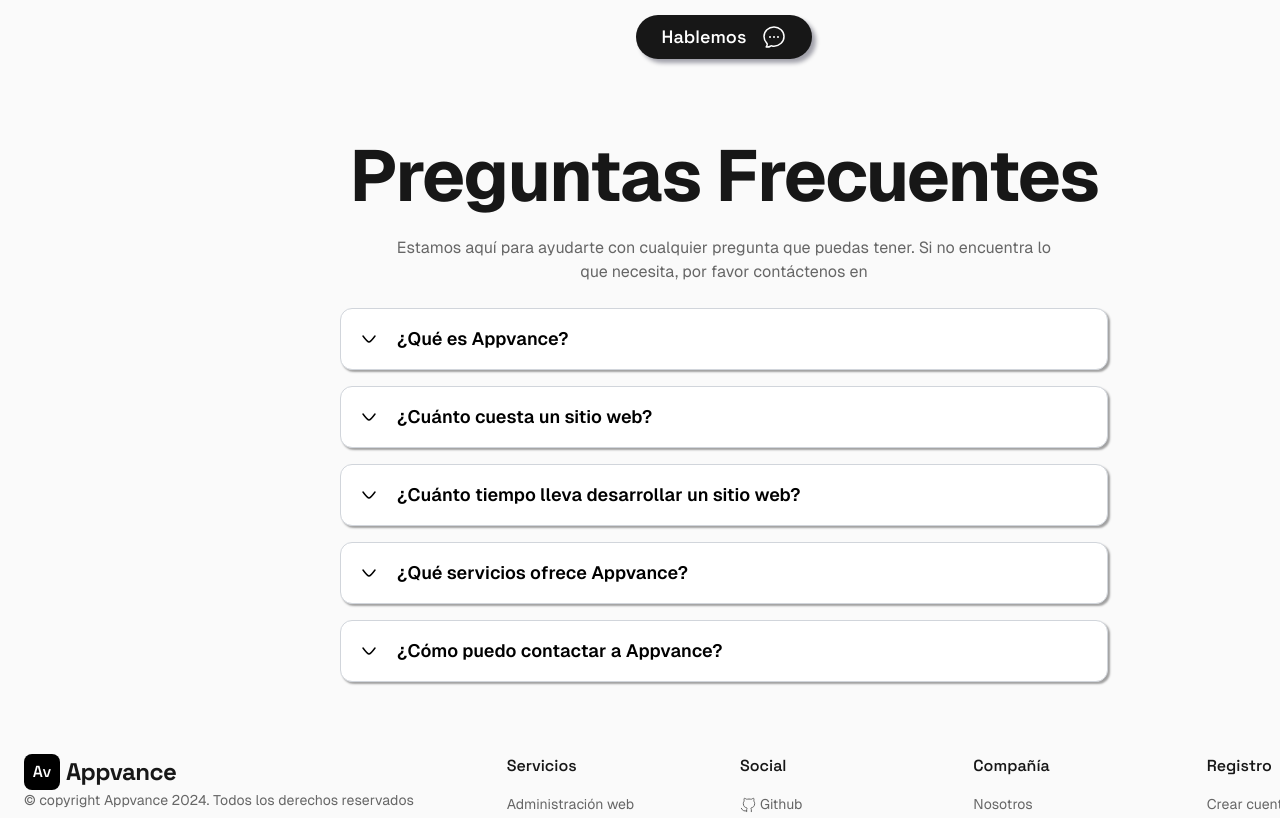
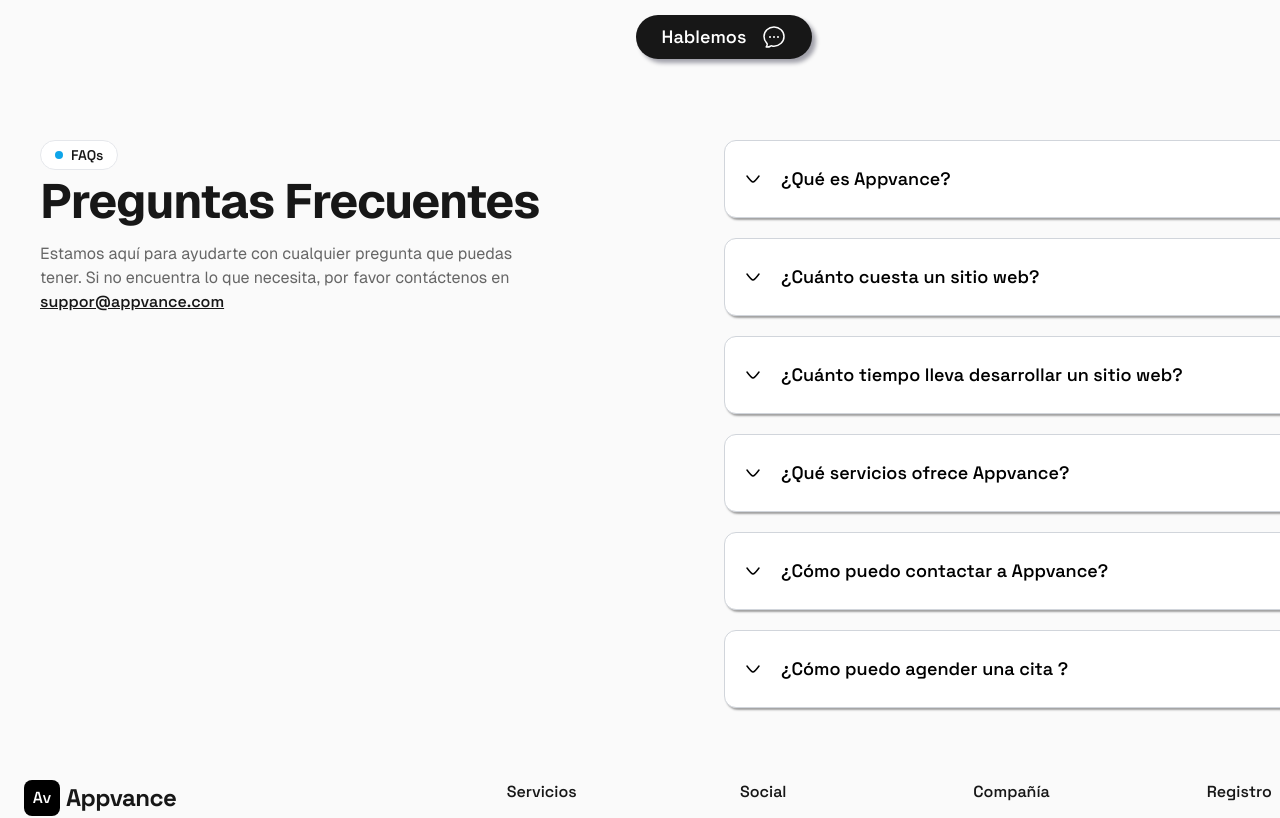
Before and after one commit to VictorManl/appvance, a Next.js app: page /home in a window 1280 px wide. Shown: the part 580-1398 px from the top of the page. Built offline with nearby package versions, Linux system fonts and the light colour scheme.

Commit message:
Mejorar el diseño del pie de página y logotipo, y actualizar la sección de Preguntas Frecuentes con nuevo formato y contenido

```diff
--- a/src/components/Footer/Footer.tsx
+++ b/src/components/Footer/Footer.tsx
@@ -182,7 +182,7 @@ export default function Footer() {
 					</ul>
 				</div>
 			</div>
-			<p className="inset-x-0 mt-14 bg-gradient-to-b from-neutral-200 to-neutral-300 bg-clip-text text-center text-5xl font-bold text-transparent md:text-9xl lg:text-[12rem] xl:text-[13rem]">
+			<p className="inset-x-0 mt-14 bg-gradient-to-b from-neutral-200 to-neutral-300 bg-clip-text text-center font-space-grotesk text-5xl font-bold tracking-wide text-transparent md:text-9xl lg:text-[12rem] xl:text-[13rem]">
 				Appvance
 			</p>
 		</footer>
--- a/src/components/Header/Logotipo.tsx
+++ b/src/components/Header/Logotipo.tsx
@@ -9,7 +9,7 @@ export default function Logotipo() {
 			<p className="flex size-9 items-center justify-center rounded-lg bg-black font-semibold text-white">
 				Av
 			</p>
-			<span className="text-foreground text-2xl font-bold tracking-tight">
+			<span className="text-2xl font-bold tracking-tight text-foreground">
 				Appvance
 			</span>
 		</Link>
--- a/src/modules/core/Sections/FAQSection.tsx
+++ b/src/modules/core/Sections/FAQSection.tsx
@@ -12,26 +12,38 @@ export default function FAQSection() {
 		setActiveIndex(activeIndex === index ? null : index)
 	}
 	return (
-		<section className="mx-auto w-full max-w-4xl p-4">
-			<h2 className="mb-4 text-center text-7xl font-bold tracking-tight text-foreground">
-				Preguntas Frecuentes
-			</h2>
-			<p className="mx-auto my-6 max-w-2xl text-center text-base">
-				Estamos aquí para ayudarte con cualquier pregunta que puedas tener. Si
-				no encuentra lo que necesita, por favor contáctenos en
-			</p>
-			<div className="mx-auto w-full max-w-3xl space-y-4">
+		<section className="relative mx-auto flex h-fit w-full flex-col p-4 lg:flex-row">
+			<div className="sticky left-0 top-20 h-fit w-full flex-1">
+				<p className="border-border mb-2 inline-flex w-fit items-center gap-2 rounded-full border bg-white px-3.5 py-1 font-space-grotesk text-sm font-semibold text-foreground">
+					<span className="block size-2 rounded-full bg-sky-500"></span>
+					FAQs
+				</p>
+				<h2 className="mb-4 text-start text-5xl font-bold tracking-tight text-foreground">
+					Preguntas Frecuentes
+				</h2>
+				<p className="my-4 max-w-lg text-start text-base">
+					Estamos aquí para ayudarte con cualquier pregunta que puedas tener. Si
+					no encuentra lo que necesita, por favor contáctenos en <br />
+					<a
+						href="mailto:victormel2003@gmail.com"
+						className="font-space-grotesk font-semibold text-foreground underline"
+					>
+						suppor@appvance.com
+					</a>
+				</p>
+			</div>
+			<div className="mx-auto max-w-3xl flex-1 space-y-5">
 				{FAQquiestions.map((item, index) => (
 					<div
 						key={index}
-						className="cursor-pointer rounded-xl border border-gray-300 bg-white p-4 shadow-[2px_2px_2px_#a1a1a1]"
+						className="cursor-pointer rounded-xl border border-gray-300 bg-white px-4 py-6 shadow-[2px_2px_2px_#a1a1a1]"
 						onClick={() => toggleCollapse(index)}
 					>
 						<div className="flex items-center gap-4">
 							<ArrowDown
 								className={`size-6 ${activeIndex === index ? 'rotate-180' : 'rotate-0'} transition duration-100 ease-linear`}
 							/>
-							<h3 className="text-lg font-semibold text-black">
+							<h3 className="font-space-grotesk text-lg font-semibold text-black">
 								{item.question}
 							</h3>
 						</div>
@@ -73,9 +85,9 @@ const TextGeneratareEffect = ({
 				filter: filter ? 'blur(0)' : 'none',
 			},
 			{
-				duration: 0.2,
-				delay: stagger(0.03),
-				ease: 'backInOut',
+				duration: 0.3,
+				delay: stagger(0.04),
+				ease: 'easeIn',
 			}
 		)
 	}, [scope.current])
@@ -128,4 +140,9 @@ const FAQquiestions = [
 		answer:
 			'Puede contactar a Appvance por correo electrónico en support@appvance.com',
 	},
+	{
+		question: '¿Cómo puedo agender una cita ?',
+		answer:
+			'Puede contactar a Appvance por correo electrónico en support@appvance.com',
+	},
 ]
```
